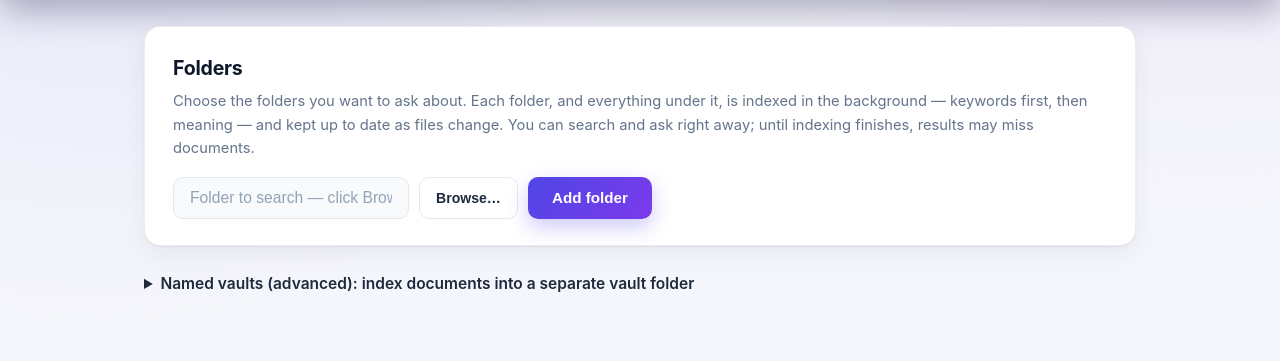
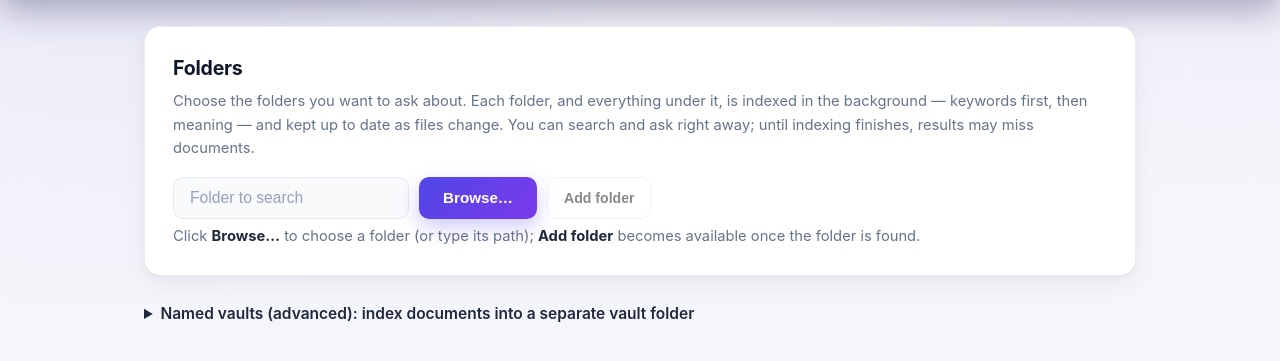
Before and after one commit to sandialabs/talkpipe-vault, a FastAPI app: template src/talkpipe_vault/apps/templates/documents.html in a window 1280 px wide. Shown: the part 169-530 px from the top of the page. Run offline with FastAPI, Linux system fonts and the light colour scheme; the template is opened without the code that fills it, so the values that code supplies are empty; some libraries are stand-ins or nearby versions.

Commit message:
Folder mode: add a folder without waiting for the embedder; lead with folders on the vault page
- A folder search makes its embedder on its first query instead of when
  the search is built. Building it loaded the model, which on first use
  means a download, inside the Add folder request: the browser could
  report that the server did not respond while indexing had started. The
  background indexer now fetches the model and Add folder returns at once.
- Named vaults (advanced) stays closed unless a named vault is open or
  one of its steps is pending.
- Add folder is disabled and greyed out until the path names a folder,
  with Browse highlighted and a hint to use it first.

```diff
--- a/src/talkpipe_vault/apps/templates/documents.html
+++ b/src/talkpipe_vault/apps/templates/documents.html
@@ -17,11 +17,16 @@
     <form method="post" action="/folders/add" class="folder-add-form">
         <div class="index-field-row">
             <input type="text" name="folder_path" id="folder-path-input"
-                   placeholder="Folder to search &mdash; click Browse, or type a path">
-            <button type="button" id="folder-browse-btn" class="btn-secondary">Browse&hellip;</button>
-            <button type="submit" id="folder-add-btn">Add folder</button>
+                   placeholder="Folder to search">
+            <button type="button" id="folder-browse-btn">Browse&hellip;</button>
+            <button type="submit" id="folder-add-btn" class="btn-secondary" disabled>Add folder</button>
         </div>
     </form>
+    <p class="panel-hint" id="folder-add-hint">
+        Click <strong>Browse&hellip;</strong> to choose a folder (or type its
+        path); <strong>Add folder</strong> becomes available once the folder
+        is found.
+    </p>
     {% if folders %}
     <ul class="vault-list folder-list" id="folder-list">
         {% for folder in folders %}
@@ -83,8 +88,10 @@
     {% endif %}
 </div>
 
+{# Closed unless a named vault is open or one of its steps is pending:
+   showing both modes at once confuses, so the advanced one takes a click. #}
 <details class="named-vaults" id="named-vaults"
-         {% if vault_path or confirm_vault_path or pending_source_path or (not folders and not recent_folders and recent_vaults) %}open{% endif %}>
+         {% if vault_path or confirm_vault_path or pending_source_path %}open{% endif %}>
 <summary class="named-vaults-summary">Named vaults (advanced): index documents into a separate vault folder</summary>
 {% if confirm_vault_path %}
 <div class="search-box vault-confirm-box">
@@ -402,6 +409,8 @@
 
 <style>
     .folder-add-form { display: block; }
+    #folder-add-btn:disabled { filter: grayscale(1); }
+    #folder-add-hint { margin: 0.4rem 0 0; }
     .folder-entry .vault-entry-path { display: flex; flex-direction: column; gap: 0.2rem; }
     .folder-progress { font-weight: 600; }
     .folder-meta { color: var(--text-muted, #666); font-size: 0.9em; }
@@ -691,6 +700,44 @@
 
 <script>
     attachDirPicker('folder-browse-btn', 'folder-path-input', { allowNewFolder: false });
+    // Add folder stays disabled until the path names a folder the picker can
+    // open, and Browse is the highlighted step until then. The server checks
+    // the path again when the form is sent.
+    (function () {
+        const input = document.getElementById('folder-path-input');
+        const browseBtn = document.getElementById('folder-browse-btn');
+        const addBtn = document.getElementById('folder-add-btn');
+        const hint = document.getElementById('folder-add-hint');
+        let checking = 0;
+        function setFound(found) {
+            addBtn.disabled = !found;
+            addBtn.classList.toggle('btn-secondary', !found);
+            browseBtn.classList.toggle('btn-secondary', found);
+            hint.style.display = found ? 'none' : '';
+        }
+        async function check() {
+            const path = input.value.trim();
+            const ticket = ++checking;
+            if (!path) { setFound(false); return; }
+            let found = false;
+            try {
+                const response = await fetch(
+                    '/api/directories?path=' + encodeURIComponent(path));
+                found = response.ok;
+            } catch (error) {
+                found = false;
+            }
+            if (ticket === checking) { setFound(found); }
+        }
+        let timer = null;
+        input.addEventListener('input', function () {
+            setFound(false);
+            clearTimeout(timer);
+            timer = setTimeout(check, 250);
+        });
+        setFound(false);
+        check();
+    })();
     // Keep each folder's progress line current (base.html polls the status).
     document.addEventListener('folder-status', function (event) {
         (event.detail.folders || []).forEach(function (folder) {
```
Also changed, not shown: src/talkpipe_vault/pipelines/searching_and_prompting.py (+19 -8 lines), tests/talkpipe_vault/test_folder_app.py (+12 -0 lines), tests/talkpipe_vault/test_folder_search.py (+20 -0 lines), CHANGELOG.md.
